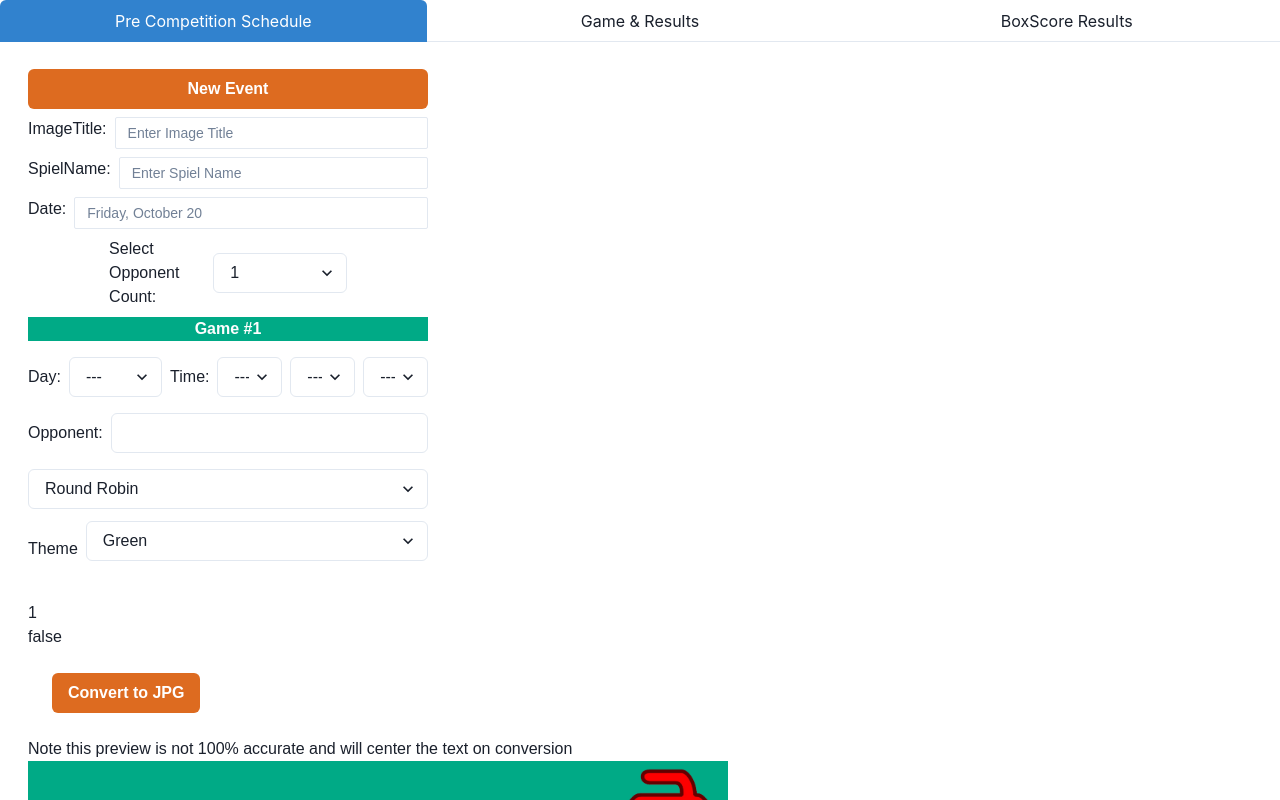
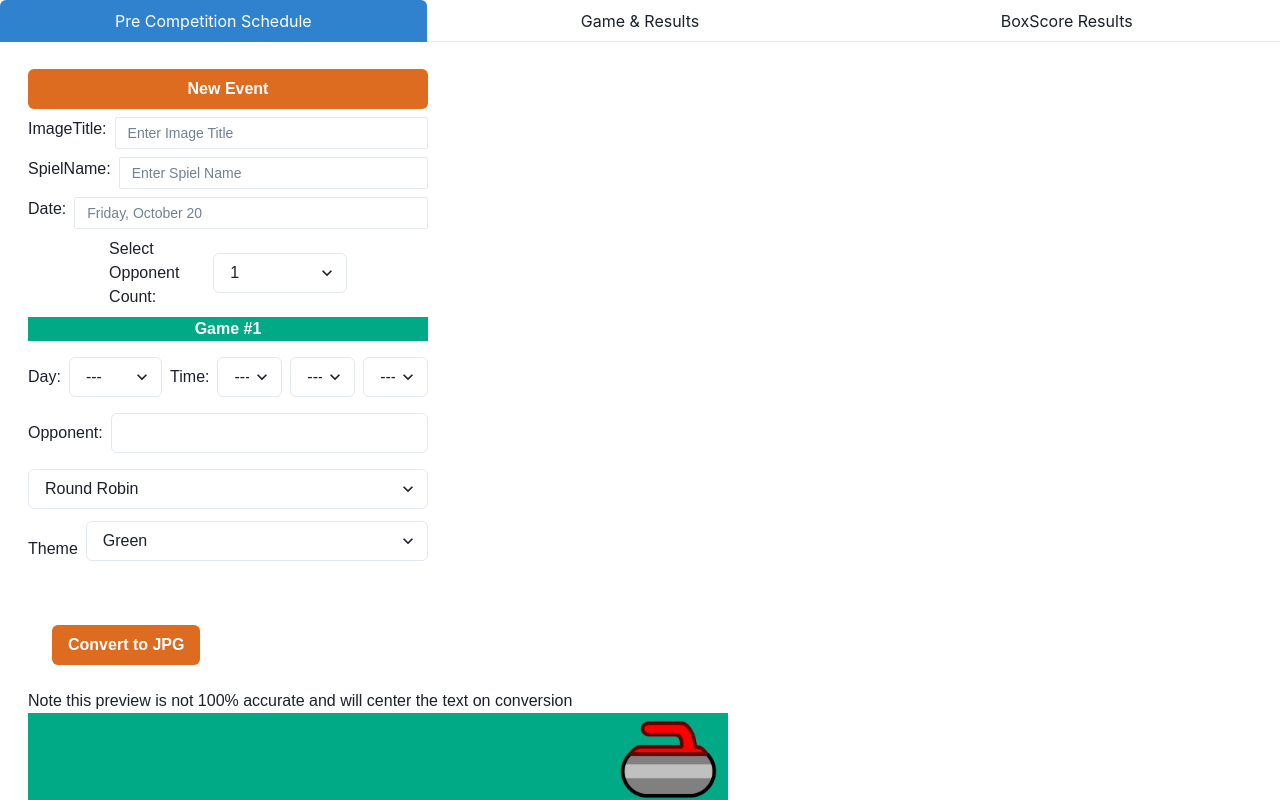
Before and after one commit to GRaganold/TeamSpruit, a React (Create React App) app in the folder team-spruit-images/: page / in a window 1280 px wide. Shown: the top 800 px of the page. Built offline with nearby package versions, Linux system fonts and the light colour scheme.

Commit message:
update pre comp game type2

```diff
--- a/team-spruit-images/src/PreSchedule.js
+++ b/team-spruit-images/src/PreSchedule.js
@@ -280,15 +280,12 @@ export default function PreCompSchedule() {
 									</HStack>
 									<Select
 										id={`gameType`}
-  onChange={(e) => handleInputChangeOpponent(index, "gameType", e.target.value)}
+										onChange={e => handleInputChangeOpponent(index, "gameType", e.target.value)}
 										value={formData.gameType} // Use formData[index] for each instance
-
 									>
-
 										<option value="Round Robin">Round Robin</option>
 										<option value="Playoffs">Playoffs</option>
 									</Select>
-
 								</VStack>
 							</>
 						))}
@@ -313,8 +310,8 @@ export default function PreCompSchedule() {
 					</HStack>
 				</Stack>
 				<br />
-				<Text> {opponentCount} </Text>
-				<Text> {opponentCount === 8 ? "true" : "false"} </Text>
+				{/* <Text> {opponentCount} </Text>
+				<Text> {opponentCount === 8 ? "true" : "false"} </Text> */}
 
 				<Button m="6" colorScheme="orange" onClick={convertToJpg}>
 					Convert to JPG
```
Lines whose indentation alone changed are shown as unchanged.
